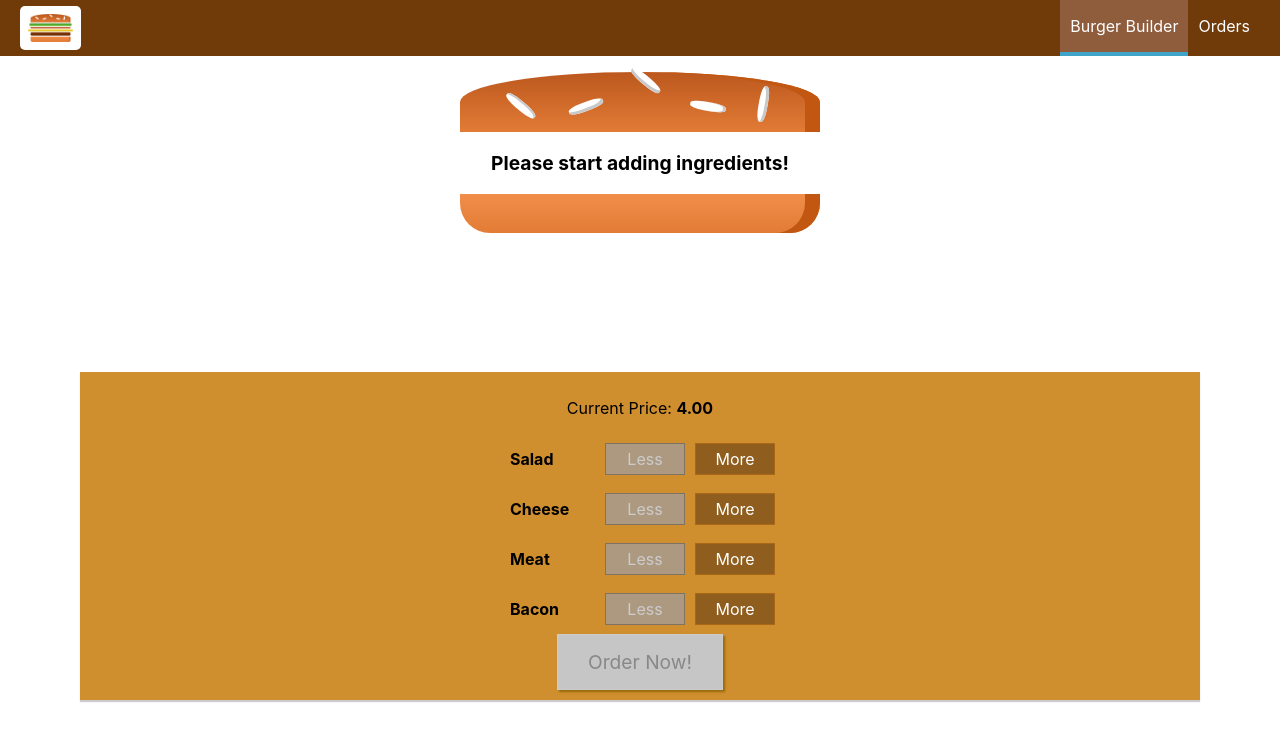
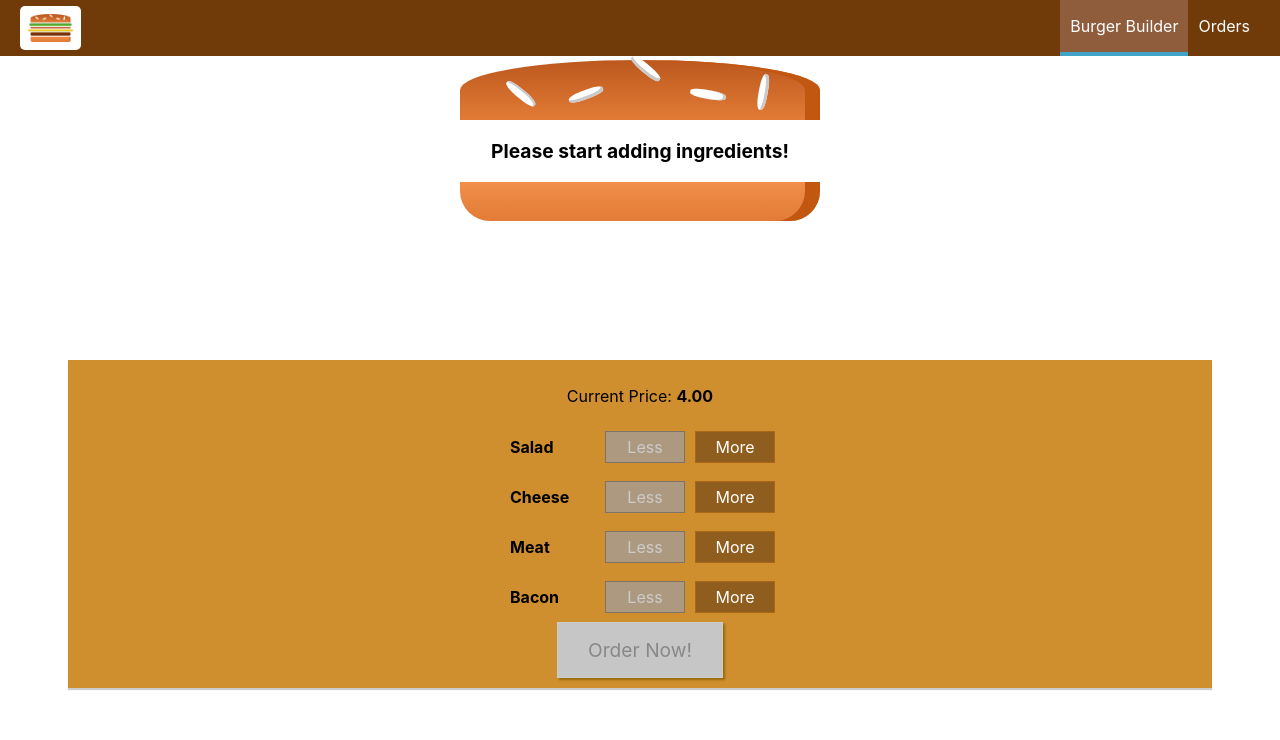
Before and after one commit to chesterdany/burger, a React (Create React App) app: page / in a window 1280 px wide. Shown: the top 740 px of the page. Built offline with nearby package versions, Linux system fonts and the light colour scheme.

Commit message:
minor layout changes

```diff
--- a/package.json
+++ b/package.json
@@ -22,7 +22,7 @@
     "eject": "react-scripts eject",
     "homepage": "http://chesterdany.github.io/burger",
     "predeploy": "npm run build",
-    "deploy": "gh-pages -d build"
+    "deploy": "gh-pages -b master -d build"
   },
   "eslintConfig": {
     "extends": "react-app"
--- a/src/components/Layout/Layout.module.css
+++ b/src/components/Layout/Layout.module.css
@@ -1,3 +1,3 @@
 .Content {
-  margin: 72px;
+  margin: 60px;
 }
```
Also changed, not shown: firebase.json (added), 1 other file (tests, documents, lock files or other folders).
